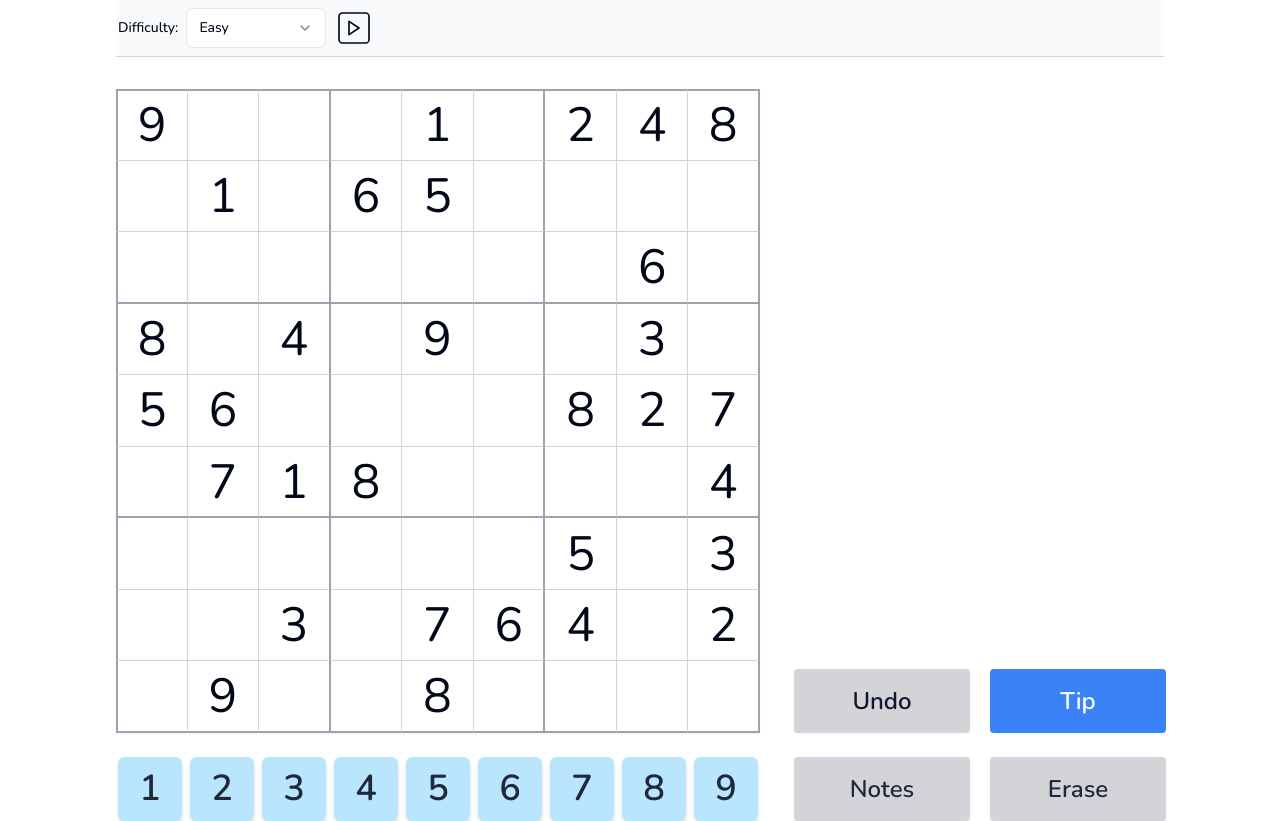
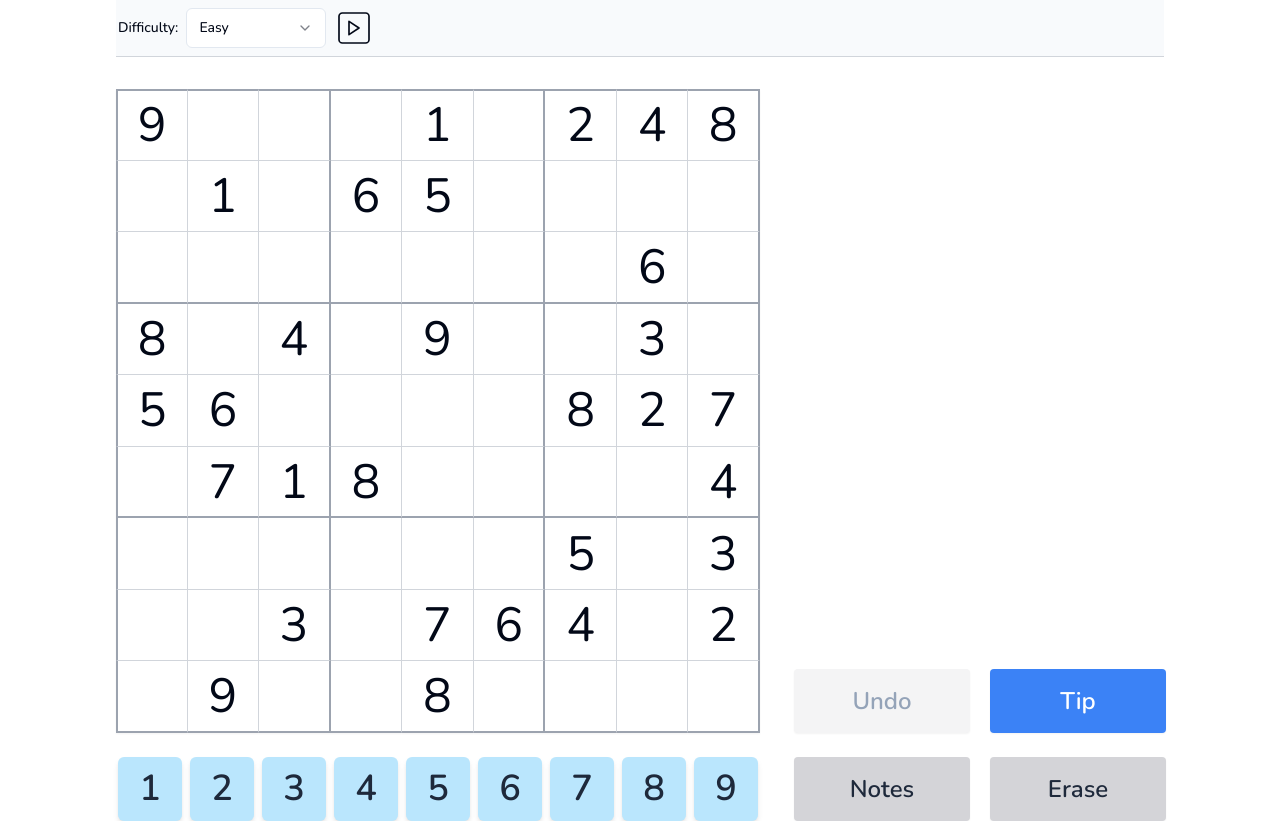
Before and after one commit to orogeny/sudoku, a React (Vite) app in the folder web-app/: page / in a window 1280 px wide. Built offline with nearby package versions, Linux system fonts and the light colour scheme.

Commit message:
feat: disable Undo button when there are no changes

```diff
--- a/web-app/src/components/game/game.tsx
+++ b/web-app/src/components/game/game.tsx
@@ -53,8 +53,9 @@ function Game({ puzzle }: { puzzle: Puzzle }) {
           </ToggleableButton>
 
           <button
-            className="flex h-12 basis-1/4 items-center justify-around rounded bg-zinc-300 text-2xl font-semibold text-slate-900 shadow-sm hover:bg-zinc-400 active:bg-zinc-500 xl:order-1 xl:h-16 xl:w-44"
+            className="flex h-12 basis-1/4 items-center justify-around rounded bg-zinc-300 text-2xl font-semibold text-slate-900 shadow-sm hover:bg-zinc-400 active:bg-zinc-500 disabled:bg-zinc-100 disabled:text-slate-400 xl:order-1 xl:h-16 xl:w-44"
             onClick={handleUndoClick}
+            disabled={state.changes.size === 0}
           >
             Undo
           </button>
```
